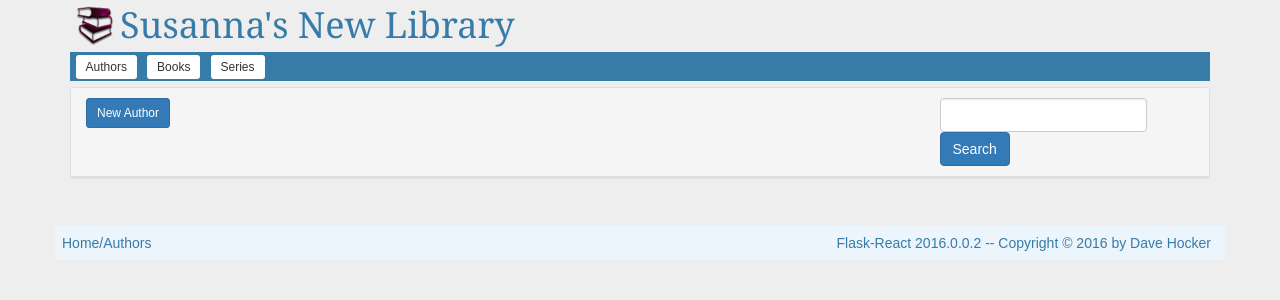
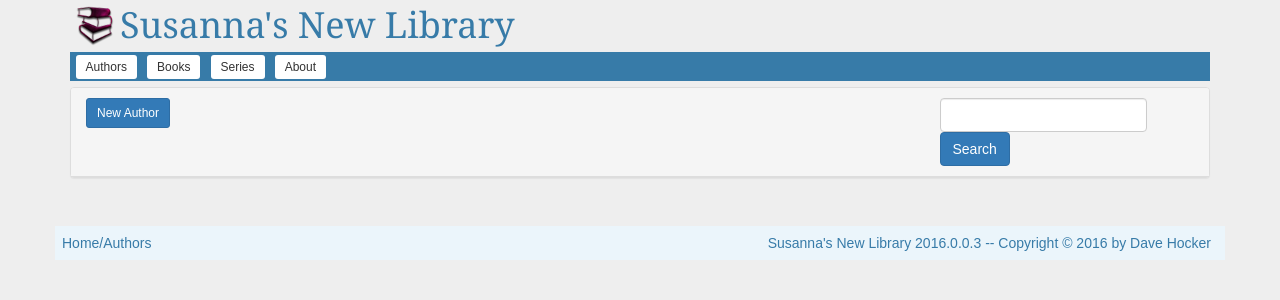
Before and after one commit to dhocker/susannas-library-frb, a Flask app: page /authors-page in a window 1280 px wide. Shown: the top 300 px of the page. Run offline with Flask 2, Linux system fonts and the light colour scheme; style sheets or scripts are compiled from the project's sources; parts of the project's set-up code (start-up, migrations or seed data) failed here and were passed over; some libraries are stand-ins or nearby versions.

Commit message:
Implement About dialog

```diff
--- a/Version.py
+++ b/Version.py
@@ -16,7 +16,7 @@ def GetVersion():
   """
   Returns the current app version
   """
-  return "2016.0.0.2"
+  return "2016.0.0.3"
 
 
 @app.context_processor
--- /dev/null
+++ b/app/static/js/about-dialog.jsx
@@ -0,0 +1,117 @@
+/*
+    React + Bootstrap About dialog box
+    Copyright (C) 2016  Dave Hocker (email: AtHomeX10@gmail.com)
+
+    This program is free software: you can redistribute it and/or modify
+    it under the terms of the GNU General Public License as published by
+    the Free Software Foundation, version 3 of the License.
+
+    This program is distributed in the hope that it will be useful,
+    but WITHOUT ANY WARRANTY; without even the implied warranty of
+    MERCHANTABILITY or FITNESS FOR A PARTICULAR PURPOSE.
+    See the LICENSE file for more details.
+
+    You should have received a copy of the GNU General Public License
+    along with this program (the LICENSE file).  If not, see <http://www.gnu.org/licenses/>.
+*/
+
+import React from 'react';
+import ReactDOM from 'react-dom';
+import ModalDialog from './modal-dialog'
+import * as callstack from './dialog-call-stack';
+
+// This is the id of the element that contains the delete author dialog box
+const ABOUT_DLG_ID = "about-jsx";
+
+export default class AboutDialog extends ModalDialog {
+    constructor(props) {
+        super(props);
+        this.state = {
+            version: 'n/a'
+        };
+
+        // Bind 'this' to various methods
+        this.getHeader = this.getHeader.bind(this);
+        this.getBody = this.getBody.bind(this);
+        this.getFooter = this.getFooter.bind(this);
+    }
+
+    componentDidMount() {
+        var $this = this;
+        $.get("/about", function(response, status){
+            var v = response.data;
+            console.log(v.version);
+            $this.setState({
+                version: v.version
+            });
+        });
+    }
+
+    /*
+        Override to customize the dialog header (title)
+    */
+    getHeader() {
+        return (
+            <div className="modal-header">
+                <h1 className="modal-title">
+                    <img className="dialog-logo" src="/static/book_pile2.jpg"/>
+                About Susanna's New Library</h1>
+            </div>
+        );
+    }
+
+    /*
+        Override to customize the dialog body. For example, return
+        a form element to build a form-in-a-dialog.
+    */
+    getBody() {
+        return (
+            <div className="panel panel-default">
+                <div className="panel-body">
+                    <p>All about Susanna's New Library</p>
+                    <p>Version: {this.state.version}</p>
+                </div>
+            </div>
+        );
+    }
+
+    /*
+        Override to customize the footer including action buttons.
+        The stock buttons are Close and Cancel.
+    */
+    getFooter() {
+        return (
+            <div className="modal-footer">
+                  <button type="button" className="btn btn-default pull-left"
+                      onClick={this.onCancel}>OK</button>
+            </div>
+        );
+    }
+
+    render() {
+        return (
+            <div id={this.props.id} className="modal" role="dialog">
+                <div className="modal-dialog modal-md">
+                    <div className="modal-content">
+                        {this.getHeader()}
+                        {this.getBody()}
+                        {this.getFooter()}
+                    </div>
+                </div>
+            </div>
+        );
+    }
+}
+
+AboutDialog.propTypes = {
+};
+
+AboutDialog.defaultProps = {
+};
+
+export function initAboutDialog() {
+    ReactDOM.render(<AboutDialog
+        id={ABOUT_DLG_ID}
+        />,
+        document.querySelector('#about-dialog'));
+}
--- a/app/static/js/main.jsx
+++ b/app/static/js/main.jsx
@@ -6,6 +6,7 @@ import * as seriestable from './series-table';
 import * as NewAuthor from './new-author-dialog';
 import * as NewBook from './new-book-dialog';
 import * as NewSeries from './new-series-dialog';
+import * as aboutdialog from './about-dialog';
 import * as callstack from './dialog-call-stack';
 
 /*
@@ -82,3 +83,18 @@ export function initSeriesPage() {
         seriestable.searchSeries(search_arg);
     });
 };
+
+/*
+    Initialize layout
+*/
+export function initLayout() {
+    aboutdialog.initAboutDialog();
+    console.log("Layout initialized");
+}
+
+/*
+    Show the abut dialog
+*/
+export function showAboutDialog() {
+    callstack.callDialog("about-jsx");
+}
--- a/app/templates/layout.html
+++ b/app/templates/layout.html
@@ -45,6 +45,7 @@
             <a class="btn-sm btn-default" role="button" href="{{ url_for('get_home') }}">Authors</a>
             <a class="btn-sm btn-default" role="button" href="{{ url_for('get_books_page') }}">Books</a>
             <a class="btn-sm btn-default" role="button" href="{{ url_for('get_series_page') }}">Series</a>
+            <a class="btn-sm btn-default" role="button" onclick="EntryPoint.showAboutDialog()">About</a>
         </div>
     </div>
 
@@ -53,13 +54,10 @@
 
 <body>
     <div class="">
-        {% if error %}
-            <p class="error"><strong>Error:</strong> {{ error }}
-        {% endif %}
 
-        {% for category, message in get_flashed_messages(with_categories=true) %}
-            <div class="flash">{{ category | capitalize() }}: {{ message }}</div>
-        {% endfor %}
+        <div id="about-dialog">
+            {# About dialog box #}
+        </div>
 
         {% block body %}
         {% endblock %}
@@ -69,6 +67,10 @@
 
     {% block react %}
     {% endblock %}
+
+    <script type="text/javascript">
+        EntryPoint.initLayout();
+    </script>
 </body>
 
 <footer class="container footer">
@@ -79,7 +81,7 @@
             {% endblock %}
         </div>
         <div class="col-md-6 text-right">
-            <a href="{{ url_for('get_about') }}">Flask-React {{ version }} -- Copyright © 2016 by Dave Hocker</a>
+            <a href="#" onclick="EntryPoint.showAboutDialog()">Susanna's New Library {{ version }} -- Copyright © 2016 by Dave Hocker</a>
         </div>
     </div>
 </footer>
--- a/app/views/views.py
+++ b/app/views/views.py
@@ -23,6 +23,7 @@ from app.models.models import db_session
 from app.models.authors import insert_author, delete_author_by_id, author_exists, get_author, \
     update_author, search_for_authors
 import logging
+from Version import GetVersion
 
 logger = logging.getLogger("app")
 
@@ -140,8 +141,12 @@ def delete_author(id):
 @app.route("/about", methods=['GET'])
 #@login_required                                 # Use of @login_required decorator
 def get_about():
-    #return render_template("home.html", authors=authors)
-    return "About"
+    about = {
+        "data": {
+            "version": GetVersion()
+        }
+    }
+    return jsonify(about)
 
 
 def normalize_boolean(str_value):
```
